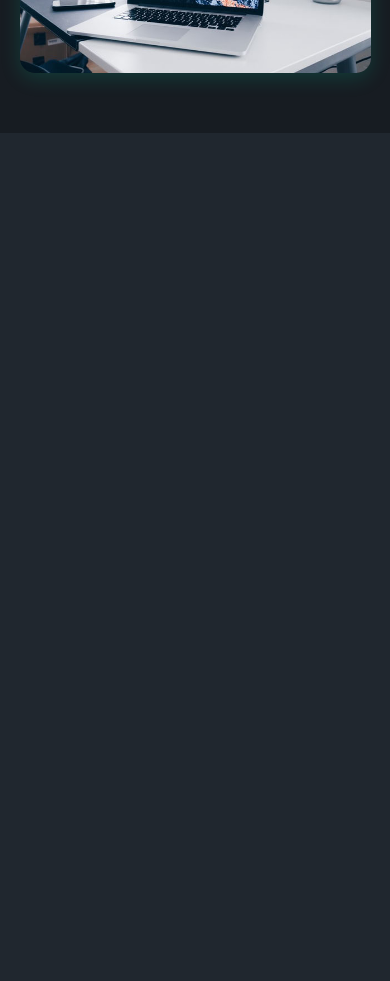
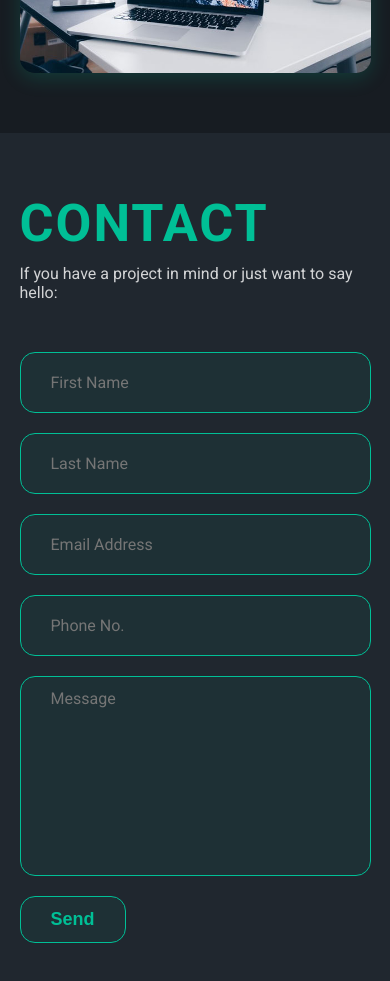
Before and after one commit to bilashProshad/personal-portfolio, a React (Create React App) app in the folder client/: page / in a window 390 px wide. Shown: the part 4340-5321 px from the top of the page. Before the commit the page ends 4473 px from the top, so only its background shows below. Built offline with nearby package versions, Linux system fonts and the light colour scheme.

Commit message:
custom form & input component is created, responsive contact form is created

```diff
--- a/client/src/App.js
+++ b/client/src/App.js
@@ -1,4 +1,5 @@
 import "./App.scss";
+import Contact from "./components/Contact/Contact";
 import Home from "./components/Home/Home";
 import Navbar from "./components/Navbar/Navbar";
 import Portfolio from "./components/Portfolio/Portfolio";
@@ -13,6 +14,7 @@ function App() {
       <Skills />
       <Services />
       <Portfolio />
+      <Contact />
     </div>
   );
 }
--- a/client/src/components/Button/Button.scss
+++ b/client/src/components/Button/Button.scss
@@ -6,11 +6,12 @@
   border: 1px solid $primary;
   padding: 1.8rem 3.4rem;
   font-size: 1.8rem;
-  margin-left: 1.8rem;
   position: relative;
   background-color: transparent;
   transition: 0.3s ease-in-out;
+  overflow: hidden;
   cursor: pointer;
+  outline: none;
 
   span {
     z-index: 1;
@@ -18,12 +19,12 @@
 
   &::before {
     content: "";
-    width: 0%;
+    width: 0;
     height: 100%;
     position: absolute;
     background-color: $primary;
-    top: 0;
-    left: 0;
+    top: 0rem;
+    left: 0rem;
     z-index: -1;
     transition: 0.3s ease-in-out;
   }
@@ -34,7 +35,7 @@
 
   &:hover::before {
     content: "";
-    width: 100%;
+    width: 101%;
     height: 100%;
     position: absolute;
   }
--- /dev/null
+++ b/client/src/components/Contact/Contact.jsx
@@ -0,0 +1,35 @@
+import "./Contact.scss";
+import Form from "../Form/Form";
+import Input from "../Inputs/Input";
+import TextArea from "../Inputs/TextArea";
+import Button from "../Button/Button";
+
+const Contact = () => {
+  return (
+    <section className="contact" id="contact">
+      <div className="container">
+        <div className="top">
+          <h2>Contact</h2>
+          <p>If you have a project in mind or just want to say hello: </p>
+        </div>
+
+        <div className="bottom">
+          <Form className="form">
+            <div>
+              <Input type="text" placeholder="First Name" required />
+              <Input type="text" placeholder="Last Name" required />
+              <Input type="email" placeholder="Email Address" required />
+              <Input type="number" placeholder="Phone No." required />
+            </div>
+            <TextArea placeholder="Message" className="textarea" required />
+            <Button type="submit" className="submit-btn">
+              Send
+            </Button>
+          </Form>
+        </div>
+      </div>
+    </section>
+  );
+};
+
+export default Contact;
--- /dev/null
+++ b/client/src/components/Contact/Contact.scss
@@ -0,0 +1,64 @@
+@import "../../App";
+
+.contact {
+  // height: 100vh;
+  padding: 9rem 0;
+  overflow: hidden;
+
+  .container {
+    height: 100%;
+    .top {
+      margin-bottom: 4.8rem;
+
+      h2 {
+        text-transform: uppercase;
+        color: $primary;
+        font-size: 5.2rem;
+        letter-spacing: 2px;
+        margin-bottom: 1rem;
+      }
+
+      p {
+        color: $text-footer;
+      }
+    }
+    .bottom {
+      margin-top: 5rem;
+
+      .form {
+        max-width: 70rem;
+        margin: 0 auto;
+
+        div {
+          display: grid;
+          grid-template-columns: repeat(2, 1fr);
+          gap: 2rem;
+        }
+
+        .textarea {
+          margin: 2rem 0;
+          width: 100%;
+          display: block;
+          height: 20rem;
+        }
+
+        .submit-btn {
+          border-radius: 15px;
+          padding: 1.2rem 3rem;
+          background-color: $bg-input;
+        }
+      }
+    }
+  }
+}
+
+@media screen and (max-width: 600px) {
+  .contact {
+    padding: 6rem 0;
+    .container .bottom .form {
+      div {
+        grid-template-columns: repeat(1, 1fr);
+      }
+    }
+  }
+}
--- /dev/null
+++ b/client/src/components/Form/Form.jsx
@@ -0,0 +1,11 @@
+import React from "react";
+
+const Form = ({ className, children, ...rest }) => {
+  return (
+    <form className={`form ${className}`} {...rest}>
+      {children}
+    </form>
+  );
+};
+
+export default Form;
--- /dev/null
+++ b/client/src/components/Form/Form.scss
@@ -0,0 +1,4 @@
+@import "../../App";
+
+.form {
+}
--- /dev/null
+++ b/client/src/components/Inputs/Input.jsx
@@ -0,0 +1,9 @@
+import "./Input.scss";
+
+const Input = ({ type, className, ...rest }) => {
+  return (
+    <input type={type || "text"} className={`input ${className}`} {...rest} />
+  );
+};
+
+export default Input;
--- /dev/null
+++ b/client/src/components/Inputs/Input.scss
@@ -0,0 +1,29 @@
+@import "../../App";
+
+.input {
+  font-family: inherit;
+  background: none;
+  color: #fff;
+  padding: 2rem;
+  padding-left: 3rem;
+  border: 1px solid $primary;
+  border-radius: 15px;
+  outline: none;
+  font-size: 1.6rem;
+  transition: all 0.3s ease-in;
+  background-color: $bg-input;
+
+  &:focus {
+    outline: 1px solid $primary;
+  }
+
+  &.error {
+    border: 1px solid #e02731;
+    background-color: #e0273015;
+    transition: all 0.3s ease-in;
+
+    &:focus {
+      outline: 1px solid #e02731;
+    }
+  }
+}
--- /dev/null
+++ b/client/src/components/Inputs/TextArea.jsx
@@ -0,0 +1,7 @@
+import "./TextArea.scss";
+
+const TextArea = ({ className, ...rest }) => {
+  return <textarea className={`textArea ${className}`} {...rest} rows="5" />;
+};
+
+export default TextArea;
--- /dev/null
+++ b/client/src/components/Inputs/TextArea.scss
@@ -0,0 +1,31 @@
+@import "../../App";
+
+.textArea {
+  font-family: inherit;
+  // background-color: $bg-input;
+  background: none;
+  color: #fff;
+  padding: 1.2rem;
+  padding-left: 3rem;
+  border: 1px solid $primary;
+  border-radius: 15px;
+  outline: none;
+  font-size: 1.6rem;
+  resize: none;
+  transition: all 0.3s ease-in;
+  background-color: $bg-input;
+
+  &:focus {
+    outline: 1px solid $primary;
+  }
+
+  &.error {
+    border: 1px solid #e02731;
+    background-color: #e0273015;
+    transition: all 0.3s ease-in;
+
+    &:focus {
+      outline: 1px solid #e02731;
+    }
+  }
+}
--- a/client/src/components/Portfolio/Portfolio.jsx
+++ b/client/src/components/Portfolio/Portfolio.jsx
@@ -1,50 +1,6 @@
 import PortfolioCard from "../PortfolioCard/PortfolioCard";
 import "./Portfolio.scss";
-
-const projects = [
-  {
-    id: 1,
-    title: "Ecommerce Website",
-    codeLink: "https://github.com",
-    demoLink: "https://demo.com",
-    image: "/images/1.jpg",
-  },
-  {
-    id: 2,
-    title: "Chat App",
-    codeLink: "https://github.com",
-    demoLink: "https://demo.com",
-    image: "/images/2.jpg",
-  },
-  {
-    id: 3,
-    title: "Social Media",
-    codeLink: "https://github.com",
-    demoLink: "https://demo.com",
-    image: "/images/3.jpg",
-  },
-  {
-    id: 4,
-    title: "Video Sharing",
-    codeLink: "https://github.com",
-    demoLink: "https://demo.com",
-    image: "/images/4.jpg",
-  },
-  {
-    id: 5,
-    title: "Disney+ Clone",
-    codeLink: "https://github.com",
-    demoLink: "https://demo.com",
-    image: "/images/5.jpg",
-  },
-  {
-    id: 6,
-    title: "Linkedin Clone",
-    codeLink: "https://github.com",
-    demoLink: "https://demo.com",
-    image: "/images/6.jpg",
-  },
-];
+import { projects } from "../../data";
 
 const Portfolio = () => {
   return (
--- a/client/src/data.js
+++ b/client/src/data.js
@@ -90,3 +90,48 @@ export const skillIcons = [
     name: "Bootstrap",
   },
 ];
+
+export const projects = [
+  {
+    id: 1,
+    title: "Ecommerce Website",
+    codeLink: "https://github.com",
+    demoLink: "https://demo.com",
+    image: "/images/1.jpg",
+  },
+  {
+    id: 2,
+    title: "Chat App",
+    codeLink: "https://github.com",
+    demoLink: "https://demo.com",
+    image: "/images/2.jpg",
+  },
+  {
+    id: 3,
+    title: "Social Media",
+    codeLink: "https://github.com",
+    demoLink: "https://demo.com",
+    image: "/images/3.jpg",
+  },
+  {
+    id: 4,
+    title: "Video Sharing",
+    codeLink: "https://github.com",
+    demoLink: "https://demo.com",
+    image: "/images/4.jpg",
+  },
+  {
+    id: 5,
+    title: "Disney+ Clone",
+    codeLink: "https://github.com",
+    demoLink: "https://demo.com",
+    image: "/images/5.jpg",
+  },
+  {
+    id: 6,
+    title: "Linkedin Clone",
+    codeLink: "https://github.com",
+    demoLink: "https://demo.com",
+    image: "/images/6.jpg",
+  },
+];
```
